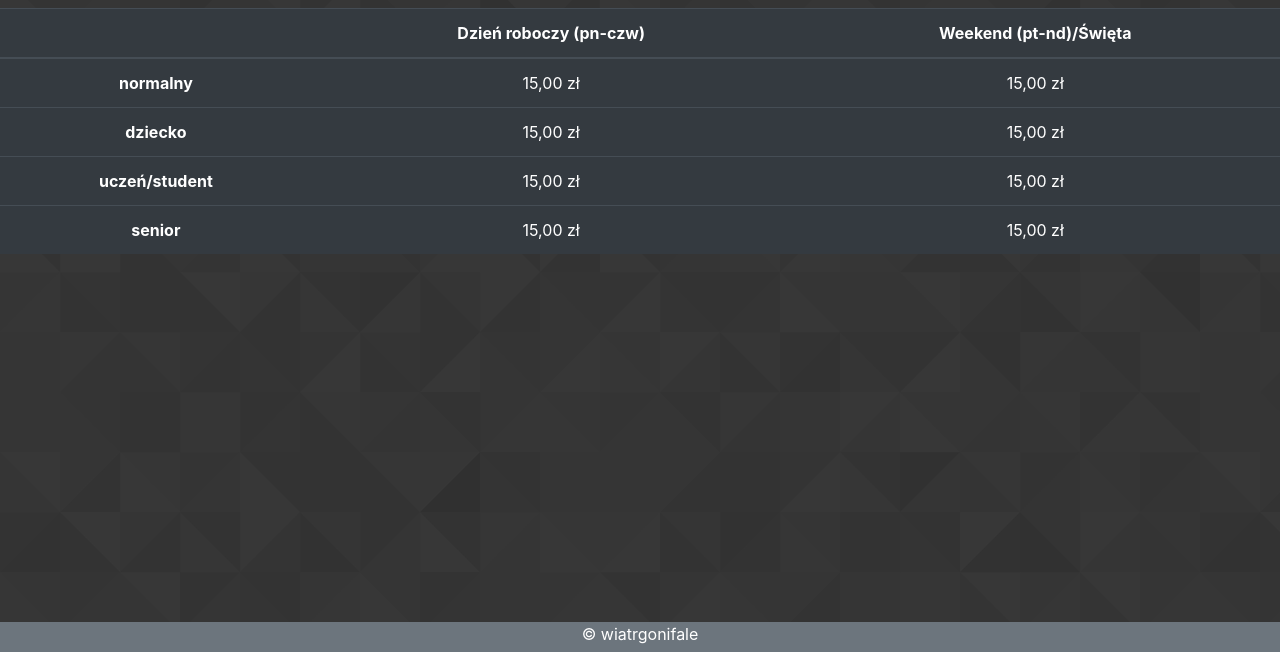
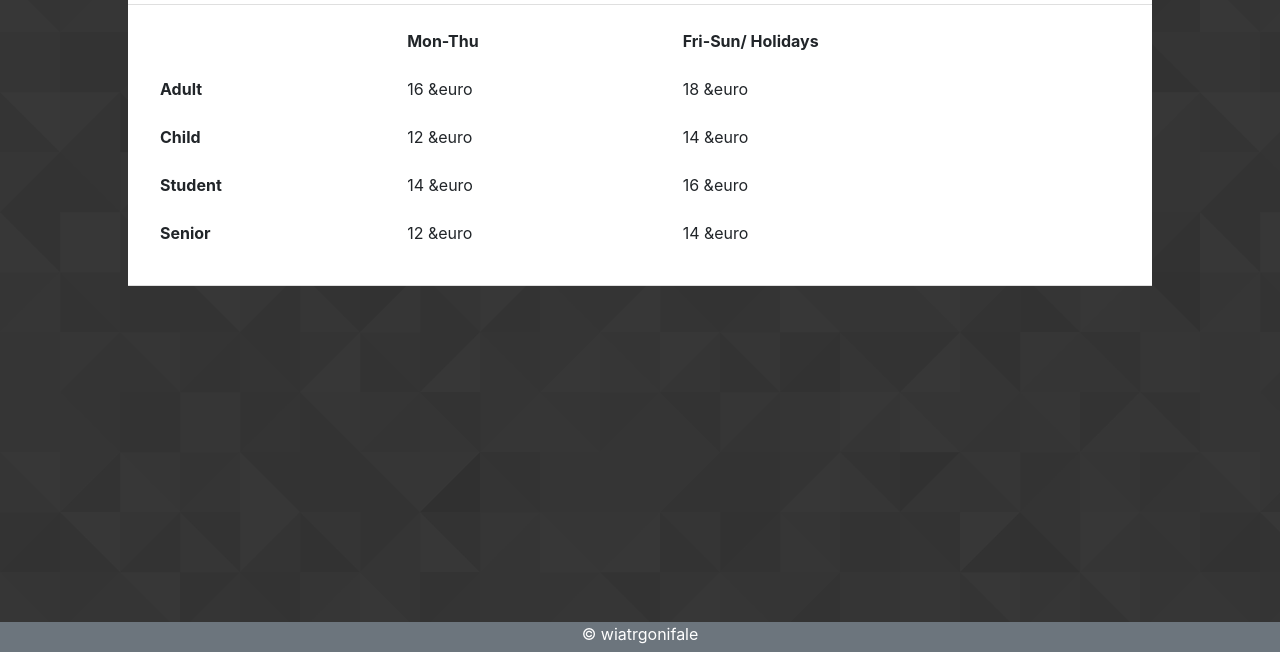
Before and after one commit to junasia/CinemaApp, a plain HTML site: page prices.html in a window 1280 px wide. Shown: the part 148-800 px from the top of the page. Drawn offline with nearby package versions, Linux system fonts and the light colour scheme.

Commit message:
chage for english and better display

```diff
--- a/prices.html
+++ b/prices.html
@@ -41,40 +41,45 @@
             </ul>
         </div>
     </nav>
-    <container class="d-flex flex-column align-items-center mb-4">
-      <h1 style="color: white; text-align: center; margin-top: 20px">CENNIK</h1>
-    </br>
-        <table style="text-align: center" class="table table-hover table-dark">
+    <container class="d-flex flex-column align-items-center">
+        <ul class="list-group list-group-flush mt-3" style="width:80vw">
+            <li class="list-group-item">
+              <h1>Prices</h1>
+            </li>
+            <li class="list-group-item">
+            <table class="table table-hover table-borderless">
                 <thead>
-              <tr style="text-align: center">
+                  <tr>
                     <th scope="col"></th>
-                <th scope="col">Dzień roboczy (pn-czw)</th>
-                <th scope="col">Weekend (pt-nd)/Święta</th>
+                    <th scope="col">Mon-Thu</th>
+                    <th scope="col">Fri-Sun/ Holidays</th>
                   </tr>
                 </thead>
                 <tbody>
                   <tr>
-                <th scope="row">normalny</th>
-                <td>15,00 zł</td>
-                <td>15,00 zł</td>
+                    <th scope="row">Adult</th>
+                    <td>16 &euro</td>
+                    <td>18 &euro</td>
                   </tr>
                   <tr>
-                <th scope="row">dziecko</th>
-                <td>15,00 zł</td>
-                <td>15,00 zł</td>
+                    <th scope="row">Child</th>
+                    <td>12 &euro</td>
+                    <td>14 &euro</td>
                   </tr>
                   <tr>
-                <th scope="row">uczeń/student</th>
-                <td>15,00 zł</td>
-                <td>15,00 zł</td>
+                    <th scope="row">Student</th>
+                    <td>14 &euro</td>
+                    <td>16 &euro</td>
                   </tr>
                   <tr>
-                <th scope="row">senior</th>
-                <td>15,00 zł</td>
-                <td>15,00 zł</td>
+                    <th scope="row">Senior</th>
+                    <td>12 &euro</td>
+                    <td>14 &euro</td>
                   </tr>
                 </tbody>
               </table>
+            </li>
+
     </container>
 
     <footer class="foot bg-secondary">
```
Lines whose indentation alone changed are shown as unchanged.
